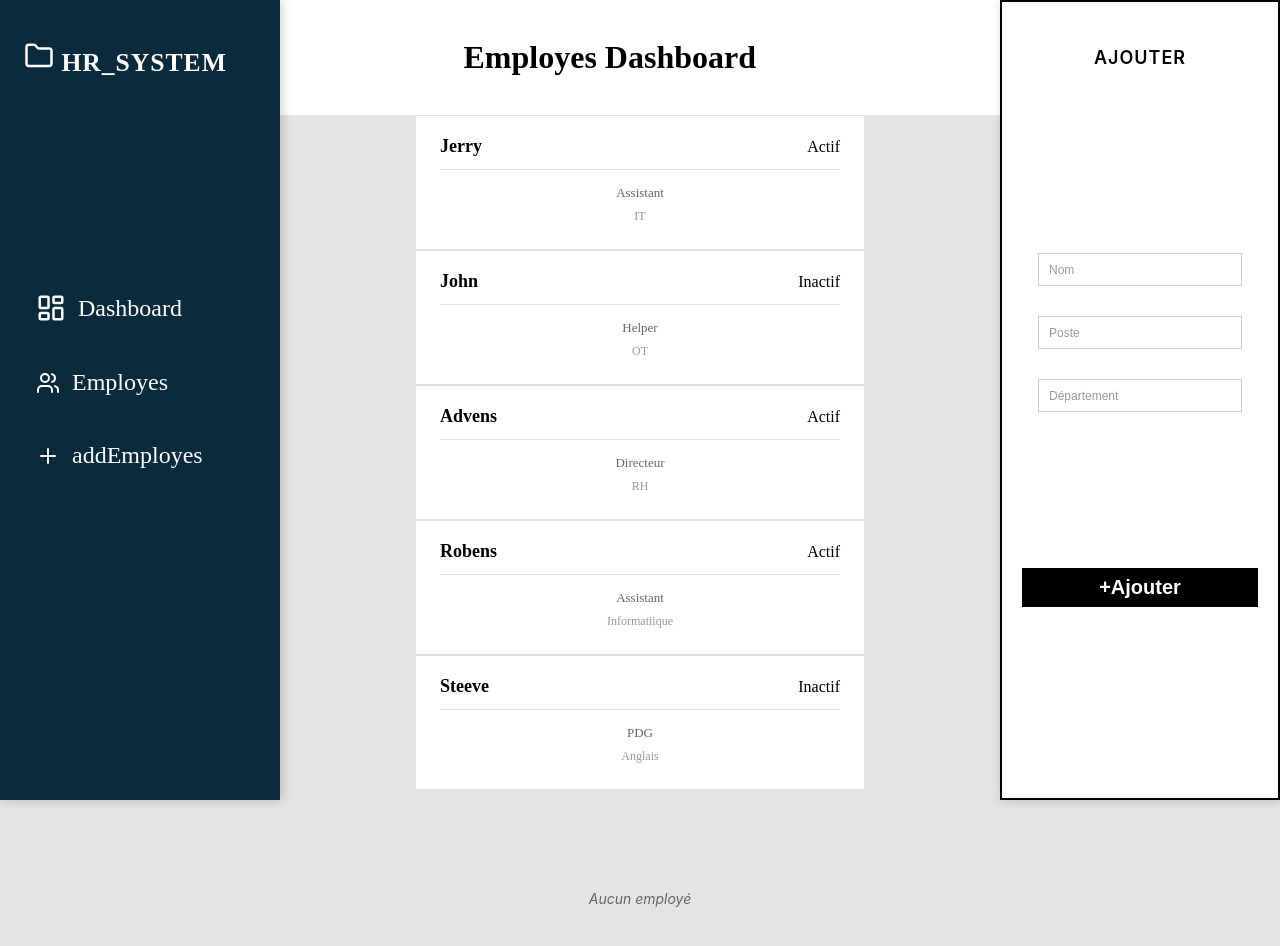
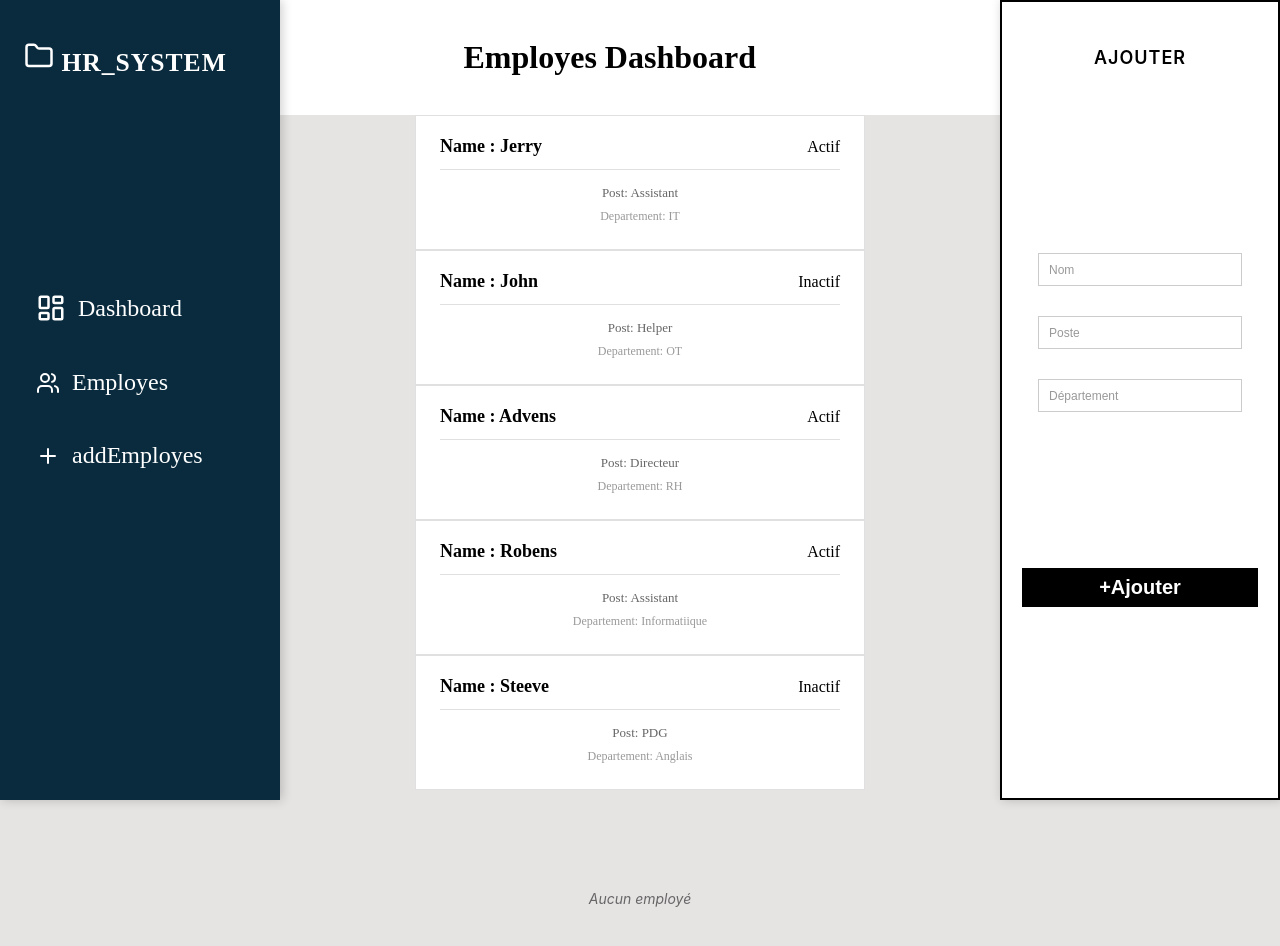
Before and after one commit to jerryinnocent123-ship-it/Capstone-Project, a React (Vite) app: page / in a window 1280 px wide. Shown: the top 946 px of the page. Built offline with nearby package versions, Linux system fonts and the light colour scheme.

Commit message:
Mete non deskriptif

```diff
--- a/src/components/EmployeeCard.jsx
+++ b/src/components/EmployeeCard.jsx
@@ -14,14 +14,14 @@ export default function EmployeeCard({ name, position, department, actif }) {
                 <div className="profil">
 
                     <div className="name">
-                        <h2> {name} </h2>
+                        <h2>Name : {name} </h2>
                         <span className={actif}>
                             {actif === true ? "Actif" : "Inactif"}
                         </span>
                     </div>
 
-                    <p className={position}> {position} </p>
-                    <p className={department}> {department} </p>
+                    <p className={position}>Post: {position} </p>
+                    <p className={department}>Departement:  {department} </p>
                 </div>
             </div>
         </>
```
